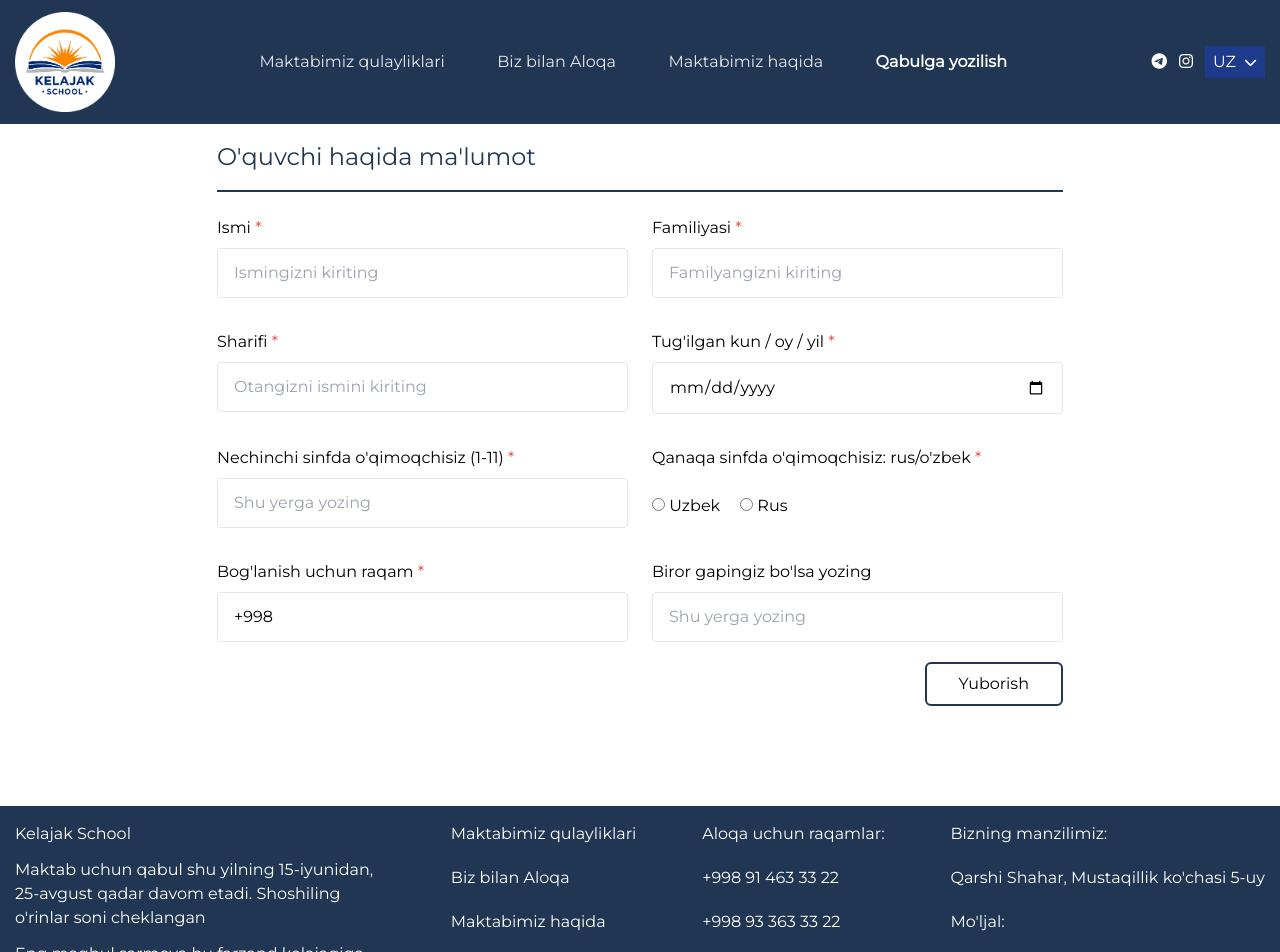
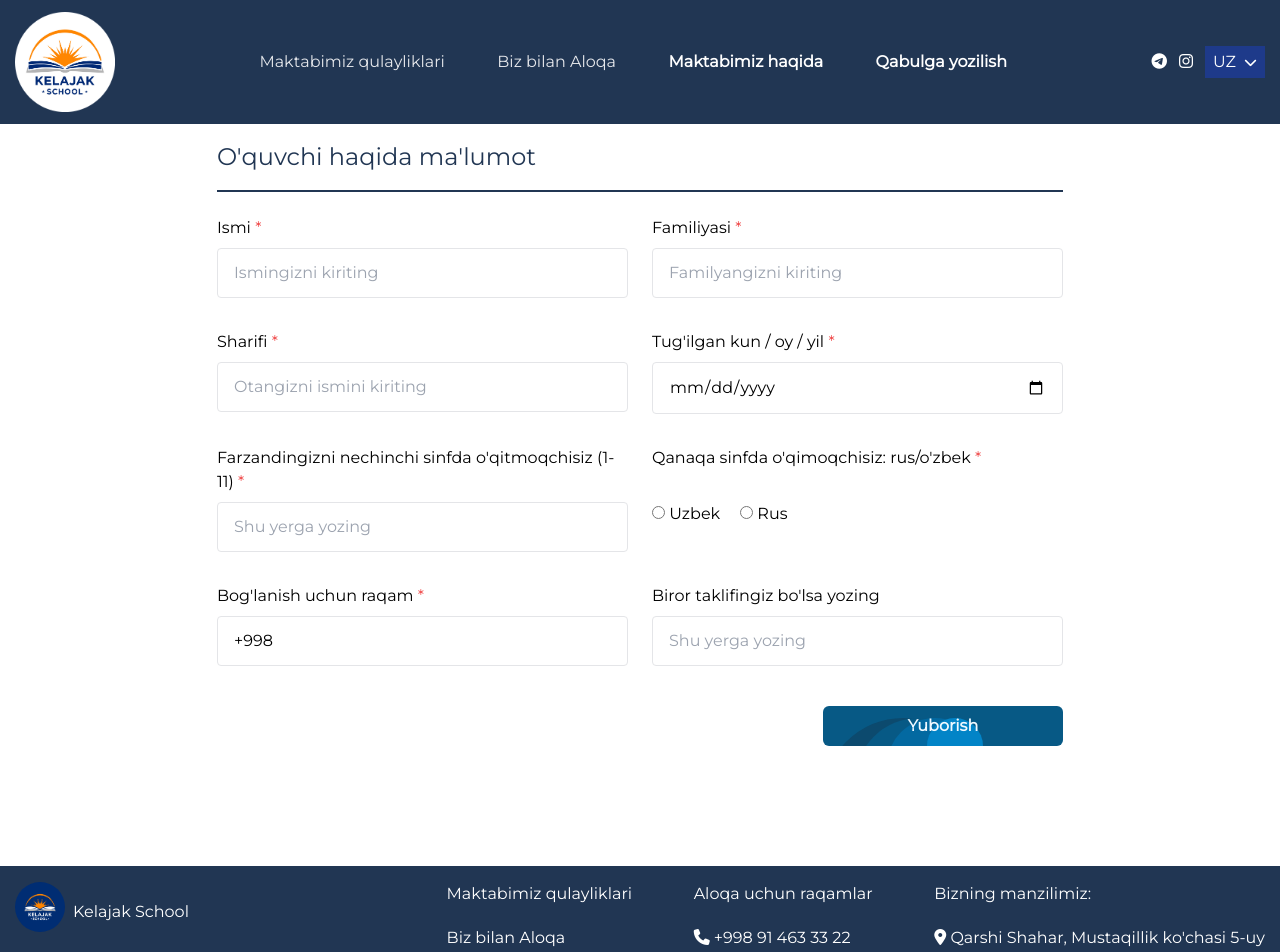
Before and after one commit to sharifov-aslbek/kelajak-school, a Vue app: page /support in a window 1280 px wide. Shown: the top 952 px of the page. Built offline with nearby package versions, Linux system fonts and the light colour scheme.

Commit message:
added ad

```diff
--- a/src/components/Footer.vue
+++ b/src/components/Footer.vue
@@ -3,7 +3,10 @@
       <div class="container">
          <div class="content flex justify-start mx:justify-between flex-wrap gap-10 text-white">
             <div class="text-content text-white">
-            <h3>Kelajak School</h3>
+               <div class="logo flex items-center gap-2">
+                  <img class="w-[50px] mb-[10px] rounded-full" src="@/assets/images/logo-2.jpg" alt="">
+                  <h3>Kelajak School</h3>
+               </div>
             <p class="w-full max-w-[370px] my-3">{{ $t('footer-subtitle') }}</p>
             <p class="w-full max-w-[350px] my-3">{{ $t('footer-subtitle-2') }}</p>
 
@@ -18,24 +21,25 @@
             </div>
          </div>
 
-         <div class="quick-links flex flex-col gap-5">
+         <div class="quick-links flex flex-col gap-5 w-full max-w-[330px] l:w-auto">
             <router-link to="qulaylik" class="hover:font-bold">{{ $t('navbar-link') }}</router-link>
             <router-link to="connection" class="hover:font-bold">{{ $t('navbar-link-2') }}</router-link>
             <router-link to="" class="hover:font-bold">{{ $t('navbar-link-3') }}</router-link>
+            <router-link to="support" class="hover:font-bold">{{ $t('link-hero') }}</router-link>
          </div>
 
-         <div class="phone flex flex-col gap-2 sm:gap-5">
-            <h3>{{ $t('footer-aloqa') }}:</h3>
-            <h4>+998 91 463 33 22</h4>
-            <h4>+998 93 363 33 22</h4>
+         <div class="phone flex flex-col gap-2 sm:gap-5 w-full max-w-[370px] mx:w-auto">
+            <h3>{{ $t('footer-aloqa') }}</h3>
+            <h4><i class="fa-solid fa-phone"></i> +998 91 463 33 22</h4>
+            <h4><i class="fa-solid fa-phone"></i> +998 93 363 33 22</h4>
          </div>
 
          <div class="location flex flex-col gap-2 sm:gap-5">
             <h3>{{ $t('footer-location-text') }}:</h3>
-            <h4>Qarshi Shahar, Mustaqillik ko'chasi 5-uy</h4>
+            <h4><i class="fa-solid fa-location-dot"></i> Qarshi Shahar, Mustaqillik ko'chasi 5-uy</h4>
 
             <h3>{{ $t('footer-moljal') }}:</h3>
-            <h4>{{ $t('footer-moljal-text') }}</h4>
+            <h4><i class="fa-solid fa-location-dot"></i> {{ $t('footer-moljal-text') }}</h4>
          </div>
          </div>
 
--- a/src/components/Navbar.vue
+++ b/src/components/Navbar.vue
@@ -10,7 +10,7 @@
          <div class="menu hidden items-center w-full max-w-[800px] justify-center gap-7 xc:gap-0 xc:justify-around text-gray-200 xc:flex">
             <router-link to="qulaylik" class="hover:font-bold">{{ $t('navbar-link') }}</router-link>
             <router-link to="connection" class="hover:font-bold">{{ $t('navbar-link-2') }}</router-link>
-            <router-link to="search" class="hover:font-bold">{{ $t('navbar-link-3') }}</router-link>
+            <router-link to="" class="hover:font-bold">{{ $t('navbar-link-3') }}</router-link>
             <router-link to="support" class="hover:font-bold">{{ $t('link-hero') }}</router-link>
          </div>
 
--- a/src/locale/en.json
+++ b/src/locale/en.json
@@ -26,9 +26,10 @@
    "type-here": "Type here",
    "sender-support": "Send",
    "err-input": "Cannot be empty / (required)",
-   "number-class": "What grade do you want to study in (1-11)",
+   "sent-success": "Sent successfully",
+   "number-class": "What grade do you want your child to study in (1-11)",
    "number-contact": "Contact number",
-   "message-label": "Write if you have anything to say",
+   "message-label": "Write if you have any suggestions",
    "email-addres": "Our email address",
    "enter-class": "What class do you want to study in: Russian/Uzbek",
    "connect-title": "To Contact Us:",
--- a/src/locale/ru.json
+++ b/src/locale/ru.json
@@ -17,6 +17,7 @@
    "placeholder-sharif": "Введите имя вашего отца",
    "min-max-number": "Минимум 1 Максимум 11 должно быть !",
    "data-birthday": "Дата рождения / месяц / год",
+   "sent-success": "Успешно отправлено",
    "afzallik-text": "В нашей школе в каждом классе 10-15 учеников, и каждый ученик активно занимается.",
    "lesson-text": "Уроки проводятся на 4 разных языках: (английский, арабский, русский, узбекский)",
    "about-slice": "В",
@@ -25,10 +26,10 @@
    "about-batafsil": "Нажмите здесь, чтобы узнать больше о школе",
    "batafsil": "Более",
    "sender-support": "Отправить",
-   "number-class": "В каком классе вы хотите учиться (1-11)",
+   "number-class": "В каком классе вы хотите, чтобы учился ваш ребенок (1-11)",
    "type-here": "Напишите здесь",
    "email-addres": "Наш адрес электронной почты",
-   "message-label": "Пишите, если есть что сказать",
+   "message-label": "Пишите, если есть предложения",
    "number-contact": "Контактный номер",
    "enter-class": "В каком классе вы хотите учиться: Русский/Узбекский",
    "placeholder-name": "Введите ваше имя",
--- a/src/locale/uz.json
+++ b/src/locale/uz.json
@@ -25,6 +25,7 @@
    "err-input": "Bo'sh qolishi mumkin emas / (Shart)",
    "min-max-number": "Eng kami 1 Eng ko'pi 11 bo'lishi kerak !",
    "placeholder-sharif": "Otangizni ismini kiriting",
+   "sent-success": "Muvaffaqiyatli jo'natildi",
    "data-birthday": "Tug'ilgan kun / oy / yil",
    "placeholder-name": "Ismingizni kiriting",
    "surname-placeholder": "Familyangizni kiriting",
@@ -32,8 +33,8 @@
    "enter-class": "Qanaqa sinfda o'qimoqchisiz: rus/o'zbek",
    "sender-support": "Yuborish",
    "number-contact": "Bog'lanish uchun raqam",
-   "message-label": "Biror gapingiz bo'lsa yozing",
-   "number-class": "Nechinchi sinfda o'qimoqchisiz (1-11)",
+   "message-label": "Biror taklifingiz bo'lsa yozing",
+   "number-class": "Farzandingizni nechinchi sinfda o'qitmoqchisiz (1-11)",
    "qulaylik": "Maktabimiz qulayliklari!",
    "connect-title": "Biz bilan Bog'lanish uchun:",
    "connect-sahifa": "Bizning Ijtimoiy Sahifalarimiz",
--- a/src/main.js
+++ b/src/main.js
@@ -7,6 +7,6 @@ import i18n from './i18n.js'
 import component from './components/ui-components/component.js'
 const app = createApp(App)
 component.map(component => app.component(component.name , component))
+app.use(i18n)
 app.use(router)
-app.use(i18n)
 app.mount('#app')
--- a/src/views/AcceptanceView.vue
+++ b/src/views/AcceptanceView.vue
@@ -53,7 +53,7 @@
              {{ $t('err-input') }}
             </p>
           </div>
-           <div class="form-row gap-5">
+          <div class="form-row gap-7">
             <label for="">{{ $t('enter-class') }} <span class="text-red-500">*</span></label>
             <div class="cheks flex gap-5">
              <label>
@@ -82,8 +82,13 @@
         </div>
 
         <div class="btn flex items-end justify-end">
-           <button type="submit"
-             class="flex my-5 px-8 py-2 rounded-md hover:bg-brand-blue hover:text-white border-2 border-brand-blue">{{ $t('sender-support') }}</button>
+          <button type="submit" class="relative group cursor-pointer text-sky-50  overflow-hidden h-46 my-10 w-full xs:w-60 rounded-md bg-sky-800 p-2 flex justify-center items-center font-extrabold">
+              <div class="absolute top-3 right-20 group-hover:top-12 group-hover:-right-12 z-10 w-40 h-40 rounded-full group-hover:scale-150 group-hover:opacity-50 duration-500 bg-sky-900"></div>
+              <div class="absolute top-3 right-20 group-hover:top-12 group-hover:-right-12 z-10 w-32 h-32 rounded-full group-hover:scale-150 group-hover:opacity-50 duration-500 bg-sky-800"></div>
+              <div class="absolute top-3 right-20 group-hover:top-12 group-hover:-right-12 z-10 w-24 h-24 rounded-full group-hover:scale-150 group-hover:opacity-50 duration-500 bg-sky-700"></div>
+              <div class="absolute top-3 right-20 group-hover:top-12 group-hover:-right-12 z-10 w-14 h-14 rounded-full group-hover:scale-150 group-hover:opacity-50 duration-500 bg-sky-600"></div>
+              <p class="z-10">{{ $t('sender-support') }}</p>
+              </button>
         </div>
         <div class="sended flex items-center gap-3" v-if="isInfoSent">
           <i class="fa-solid fa-check text-green-600 text-[20px]"></i>
--- a/src/views/ConnectionView.vue
+++ b/src/views/ConnectionView.vue
@@ -27,7 +27,7 @@
         </div>
 
            <h3 class="text-[14px] s:text-[22px] text-brand-blue font-bold">{{ $t('connect-qabul') }}</h3>
-           <router-link class="text-blue-500" to="">{{ $t('link-hero') }}</router-link>
+           <router-link class="text-blue-500" to="support">{{ $t('link-hero') }}</router-link>
          <p class="text-[13px]"><i class="fa-solid fa-arrow-up"></i> {{ $t('sovet-hero') }}</p>
       <p class="text-brand-blue font-bold w-full max-w-[600px] text-[14px] s:text-[22px] dm:max-w-full">{{ $t('footer-subtitle') }}</p>
       </div>
--- a/tailwind.config.js
+++ b/tailwind.config.js
@@ -9,6 +9,7 @@ export default {
   theme: {
     extend: {
       screens: {
+        'l': '1006px',
         'xr': '930px',
         'dm': '915px',
         "xc": "870px",
```
Also changed, not shown: src/components/home/HeroSection.vue (+54 -6 lines). Lines whose indentation alone changed are shown as unchanged.
